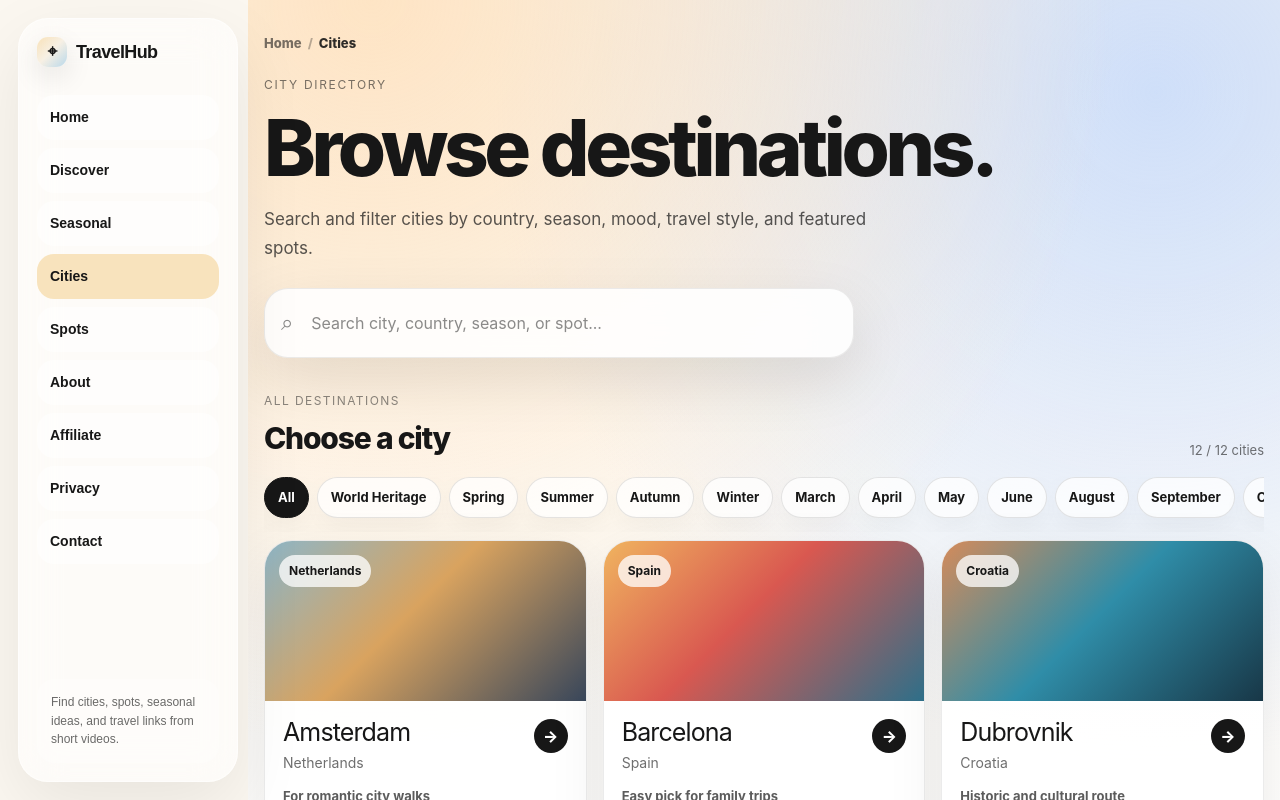
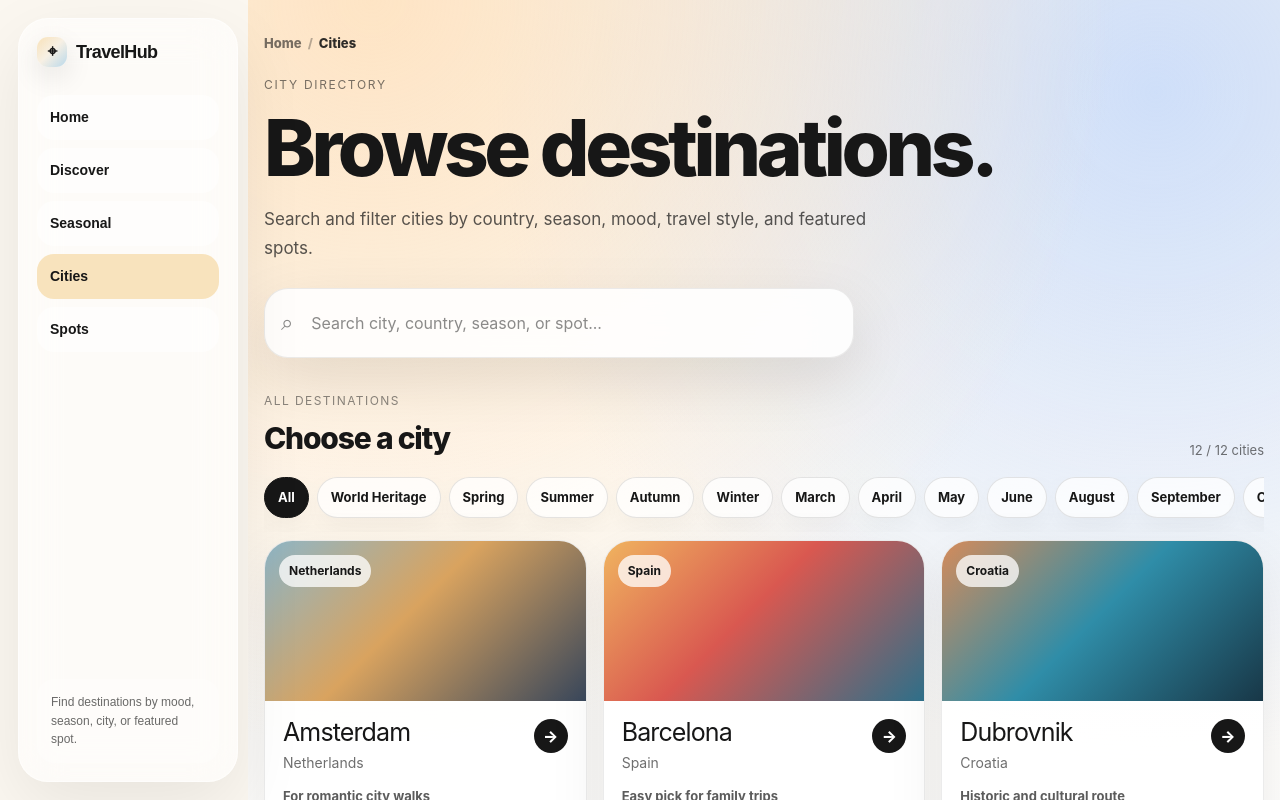
Before and after one commit to kazumophone-arch/travelhub, a Next.js app: page /cities in a window 1280 px wide. Shown: the top 800 px of the page. Built offline with nearby package versions, Linux system fonts and the light colour scheme.

Commit message:
simplify main navigation

```diff
--- a/components/SiteNavigation.tsx
+++ b/components/SiteNavigation.tsx
@@ -10,10 +10,6 @@ const navLinks = [
   { href: "/seasonal", label: "Seasonal" },
   { href: "/cities", label: "Cities" },
   { href: "/spots", label: "Spots" },
-  { href: "/about", label: "About" },
-  { href: "/affiliate-disclosure", label: "Affiliate" },
-  { href: "/privacy", label: "Privacy" },
-  { href: "/contact", label: "Contact" },
 ];
 
 function isActivePath(pathname: string, href: string) {
@@ -63,7 +59,7 @@ export function SiteNavigation() {
         </div>
 
         <div className="travelhub-desktop-note">
-          Find cities, spots, seasonal ideas, and travel links from short videos.
+          Find destinations by mood, season, city, or featured spot.
         </div>
       </nav>
 
```
